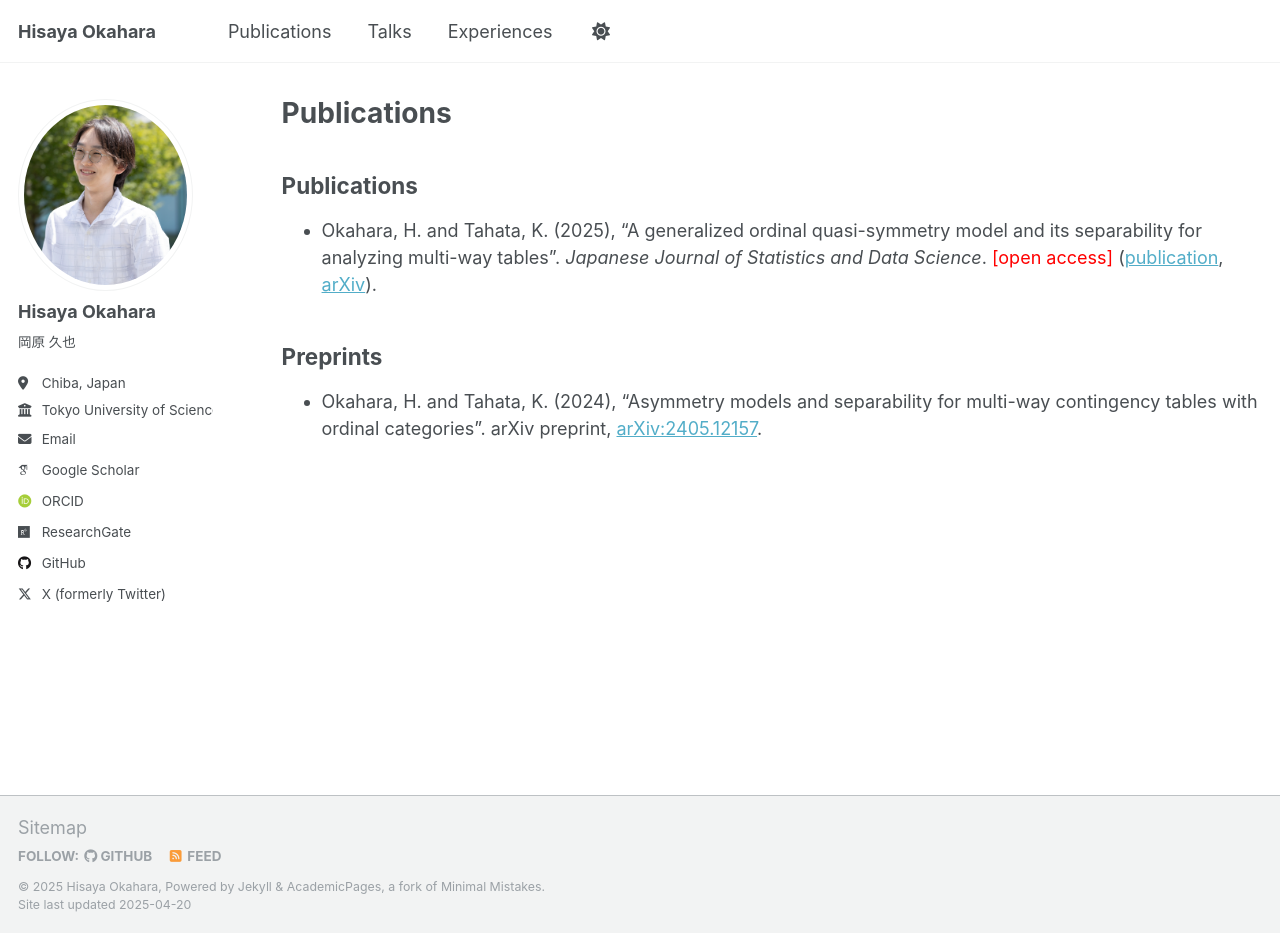
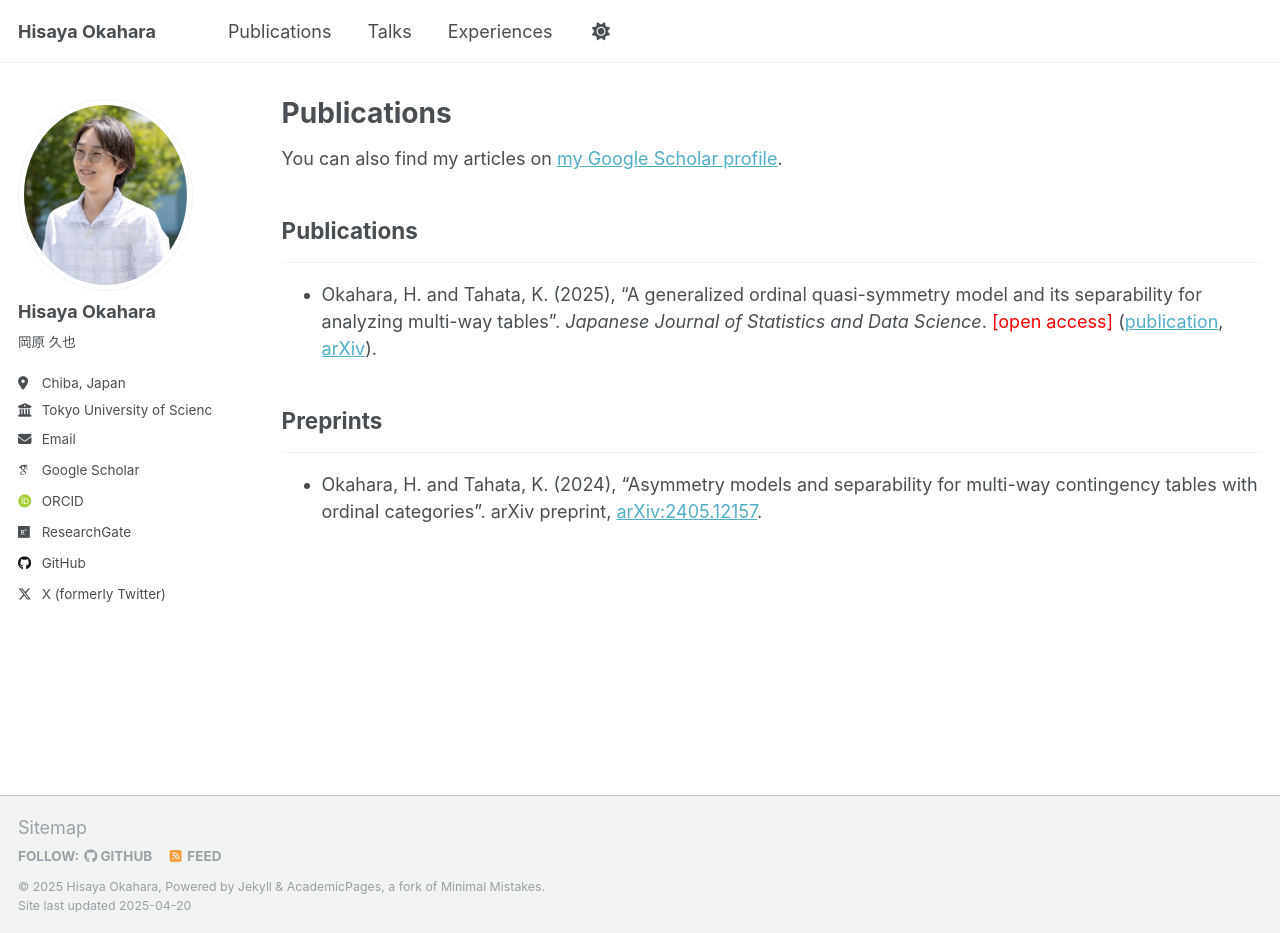
Before and after one commit to h-okahara/h-okahara.github.io, a Jekyll site: the page built from _pages/publications.md, in a window 1280 px wide and 933 px high. Built offline with Jekyll 4.4.1, drawn with Linux system fonts in a browser that asks for light colours; some web fonts are replaced.

Commit message:
Update publications.md

```diff
--- a/_pages/publications.md
+++ b/_pages/publications.md
@@ -1,13 +1,17 @@
 ---
 layout: archive
 title: "Publications"
-permalink: /pablications/
+permalink: /publications/
 author_profile: true
 ---
 
+You can also find my articles on [my Google Scholar profile](https://scholar.google.com/citations?user=xx6ZBSUAAAAJ&hl=en).
+
 ## Publications
+---
 - Okahara, H. and Tahata, K. (2025), "A generalized ordinal quasi-symmetry model and its separability for analyzing multi-way tables". *Japanese Journal of Statistics and Data Science*. <span style="color: red;">[open access]</span> ([publication](https://link.springer.com/article/10.1007/s42081-024-00289-4), [arXiv](https://arxiv.org/abs/2405.04193)).
 
 
 ## Preprints
+---
 - Okahara, H. and Tahata, K. (2024), "Asymmetry models and separability for multi-way contingency tables with ordinal categories". arXiv preprint, [arXiv:2405.12157](https://arxiv.org/abs/2405.12157).
```
